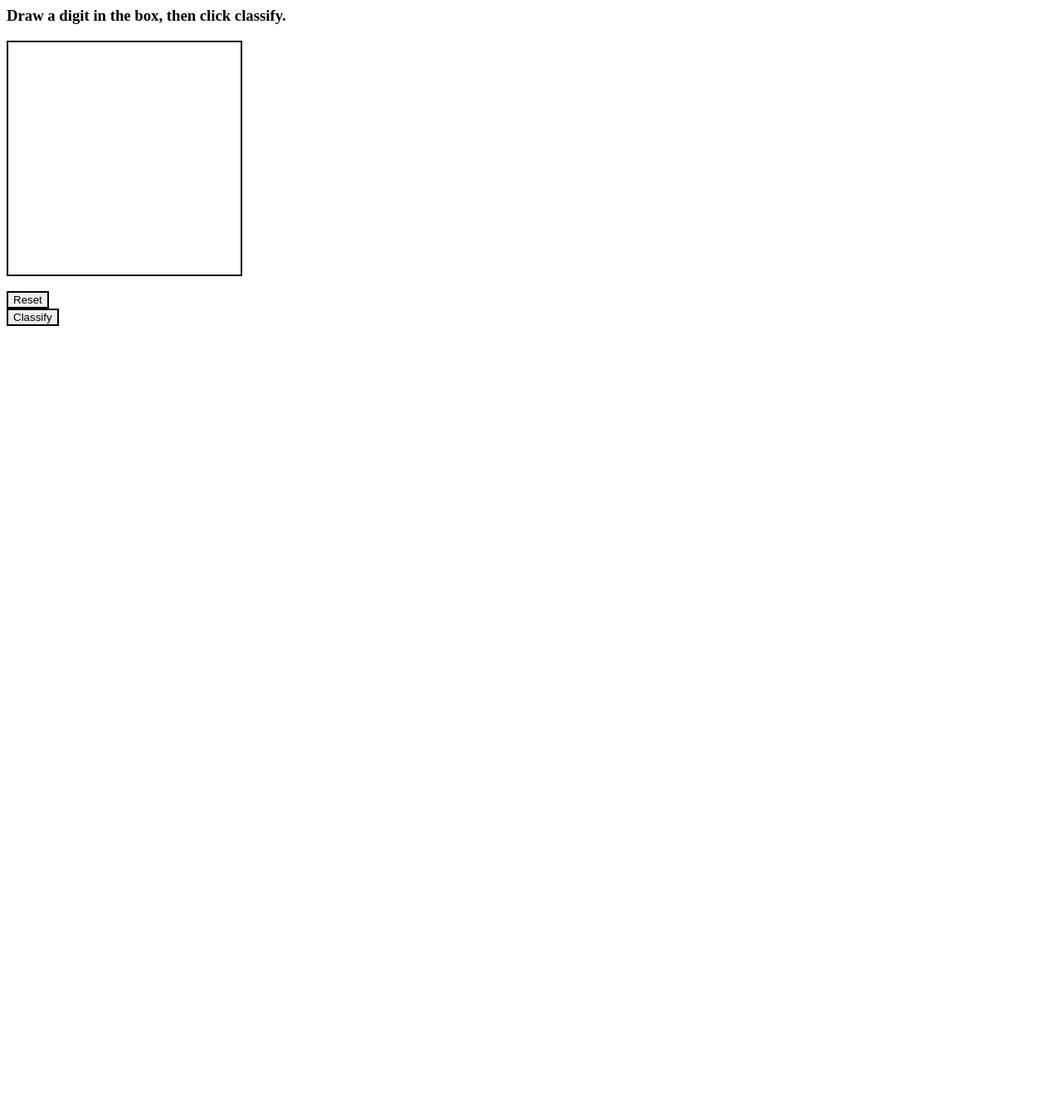
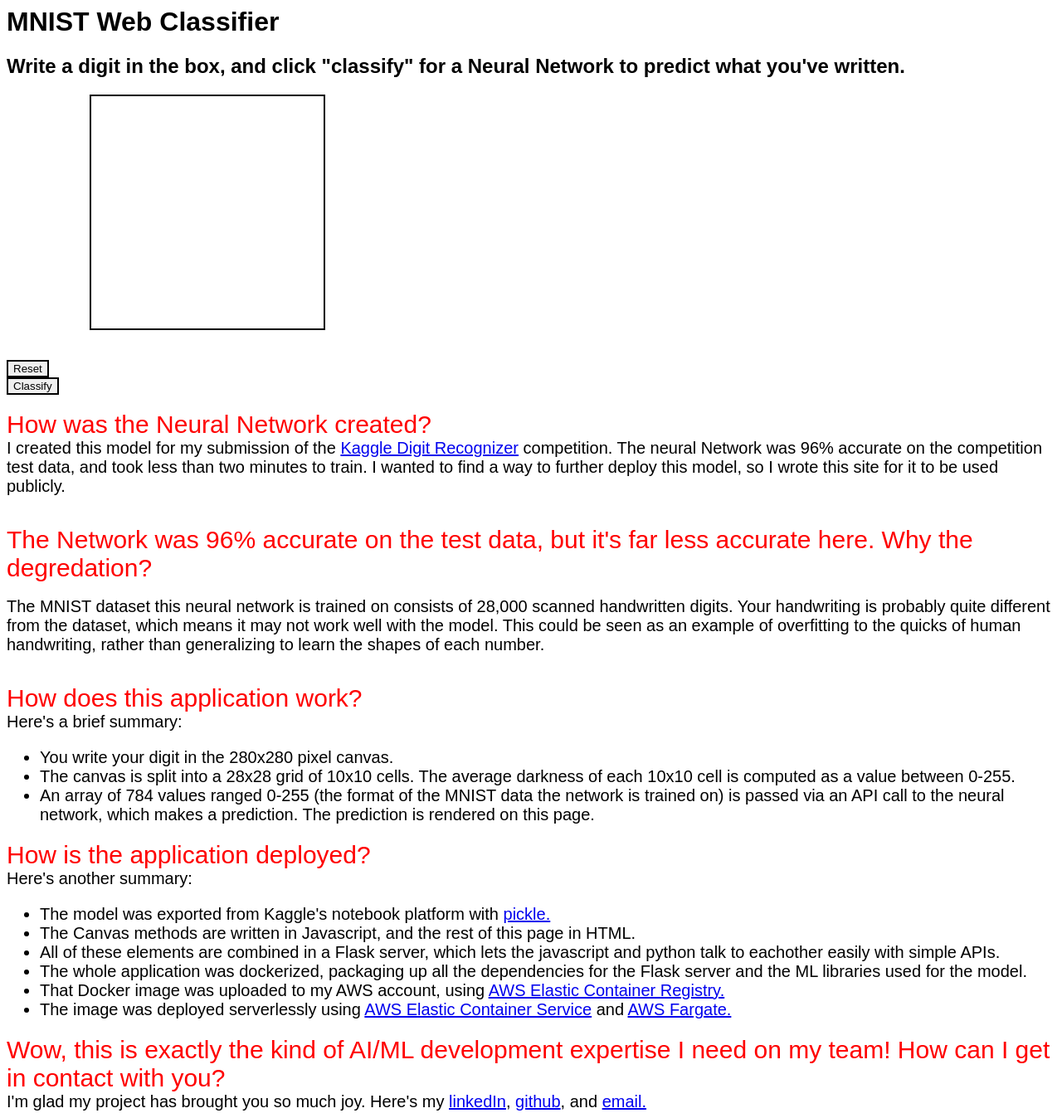
Before and after one commit to kh3dron/mnist_web_classifier, a Flask app: page / in a window 1280 px wide. Shown: the whole page at 83% size. Before the commit the page ends 393 px from the top, so only its background shows below. Run offline with Flask 2, Linux system fonts and the light colour scheme; a map, chart or similar area stays blank; parts of the project's set-up code (start-up, migrations or seed data) failed here and were passed over.

Commit message:
Update draw.html

```diff
--- a/templates/draw.html
+++ b/templates/draw.html
@@ -41,7 +41,7 @@
 
     }
 
-    function wipe(){
+    function wipe() {
         ctx.fillStyle = 'white';
         w = canvas.width;
         h = canvas.height;
@@ -94,24 +94,23 @@
             for (var j = 0; j < 28; j++) {
 
                 var s = 0;
-                for (var m = 1; m<10; m++){
-                    for (var n = 1; n<10; n++){
+                for (var m = 1; m < 10; m++) {
+                    for (var n = 1; n < 10; n++) {
                         s += ctx.getImageData((j * 10) + m, (i * 10) + n, 1, 1)["data"][3];
                     }
                 }
-                store.push(s/81);
+                store.push(s / 81);
             }
         }
 
 
         var req = new XMLHttpRequest();
         var result = document.getElementById('result');
-        req.onreadystatechange = function()
-        {
-          if(this.readyState == 4 && this.status == 200) {
+        req.onreadystatechange = function () {
+            if (this.readyState == 4 && this.status == 200) {
                 result.innerHTML = "Model prediction: " + this.responseText;
             } else {
-            result.innerHTML = "thinking...";
+                result.innerHTML = "Predicting...";
             }
         }
 
@@ -123,8 +122,35 @@
 </script>
 
 <body onload="init()">
-    <div>
-            <h3>Draw a digit in the box, then click classify.</h3>
+
+    <style>
+        canvas {
+            padding-left: 0;
+            padding-right: 0;
+            margin-left: 100;
+            margin-right: auto;
+            display: block;
+        }
+
+        * {
+            font-family: Arial, Helvetica, sans-serif;
+
+        }
+
+        #question {
+            color: red;
+            font-size: 30;
+        }
+
+        #answer {
+            font-size: 20;
+        }
+    </style>
+
+
+    <h1>MNIST Web Classifier</h1>
+    <h2>Write a digit in the box, and click "classify" for a Neural Network to predict what you've written.</h2>
+
 
     <canvas id="can" width="280" height="280" style="border:2px solid;"></canvas>
     <br><br>
@@ -134,7 +160,56 @@
 
     <h3 id="result"></h3>
 
+    <div id=question>How was the Neural Network created?</div>
+    <div id=answer>I created this model for my submission of the <a
+            href=https://www.kaggle.com/c/digit-recognizer>Kaggle Digit Recognizer</a> competition. The neural Network
+        was 96% accurate on the competition test data, and took less than two minutes to train. I wanted to find a way
+        to further deploy this model, so I wrote this site for it to be used publicly. </div>
+    <br><br>
+
+    <div id=question>The Network was 96% accurate on the test data, but it's far less accurate here. Why the
+        degredation?</div><br>
+    <div id=answer>The MNIST dataset this neural network is trained on consists of 28,000 scanned handwritten digits.
+        Your handwriting is probably quite different from the dataset, which means it may not work well with the model.
+        This could be seen as an example of overfitting to the quicks of human handwriting, rather than generalizing to
+        learn the shapes of each number. </div>
+    <br><br>
+    <div id=question>How does this application work?</div>
+    <div id=answer>Here's a brief summary:
+        <ul>
+            <li>You write your digit in the 280x280 pixel canvas. </li>
+            <li>The canvas is split into a 28x28 grid of 10x10 cells. The average darkness of each 10x10 cell is
+                computed as a value between 0-255.
+            <li>An array of 784 values ranged 0-255 (the format of the MNIST data the network is trained on) is passed
+                via an API call to the neural network, which makes a prediction. The prediction is rendered on this
+                page. </li>
+        </ul>
     </div>
+
+    <div id=question>How is the application deployed?</div>
+    <div id=answer>Here's another summary:
+        <ul>
+            <li>The model was exported from Kaggle's notebook platform with <a
+                    href=https://machinelearningmastery.com/save-load-machine-learning-models-python-scikit-learn />pickle.</a>
+            </li>
+            <li>The Canvas methods are written in Javascript, and the rest of this page in HTML.
+            <li>All of these elements are combined in a Flask server, which lets the javascript and python talk to
+                eachother easily with simple APIs. </li>
+            <li>The whole application was dockerized, packaging up all the dependencies for the Flask server and the ML
+                libraries used for the model. </li>
+            <li>That Docker image was uploaded to my AWS account, using <a href = https://aws.amazon.com/ecr/> AWS Elastic Container Registry.</a></li>
+            <li>The image was deployed serverlessly using <a href = https://aws.amazon.com/ecs/>AWS Elastic Container Service</a> and <a href=https://aws.amazon.com/fargate/>AWS Fargate.</a></li>
+        </ul>
+    </div>
+
+
+
+    <div id=question>Wow, this is exactly the kind of AI/ML development expertise I need on my team! How can I get in
+        contact with you? </div>
+    <div id=answer>I'm glad my project has brought you so much joy. Here's my <a
+            href=https://www.linkedin.com/in/tristan-saldanha />linkedIn</a>, <a
+            href=https://github.com/kh3dron>github</a>, and <a href=tristansaldanha@gmail.com>email.</a> </div>
+
 
 </body>
 
```
Lines whose indentation alone changed are shown as unchanged.
